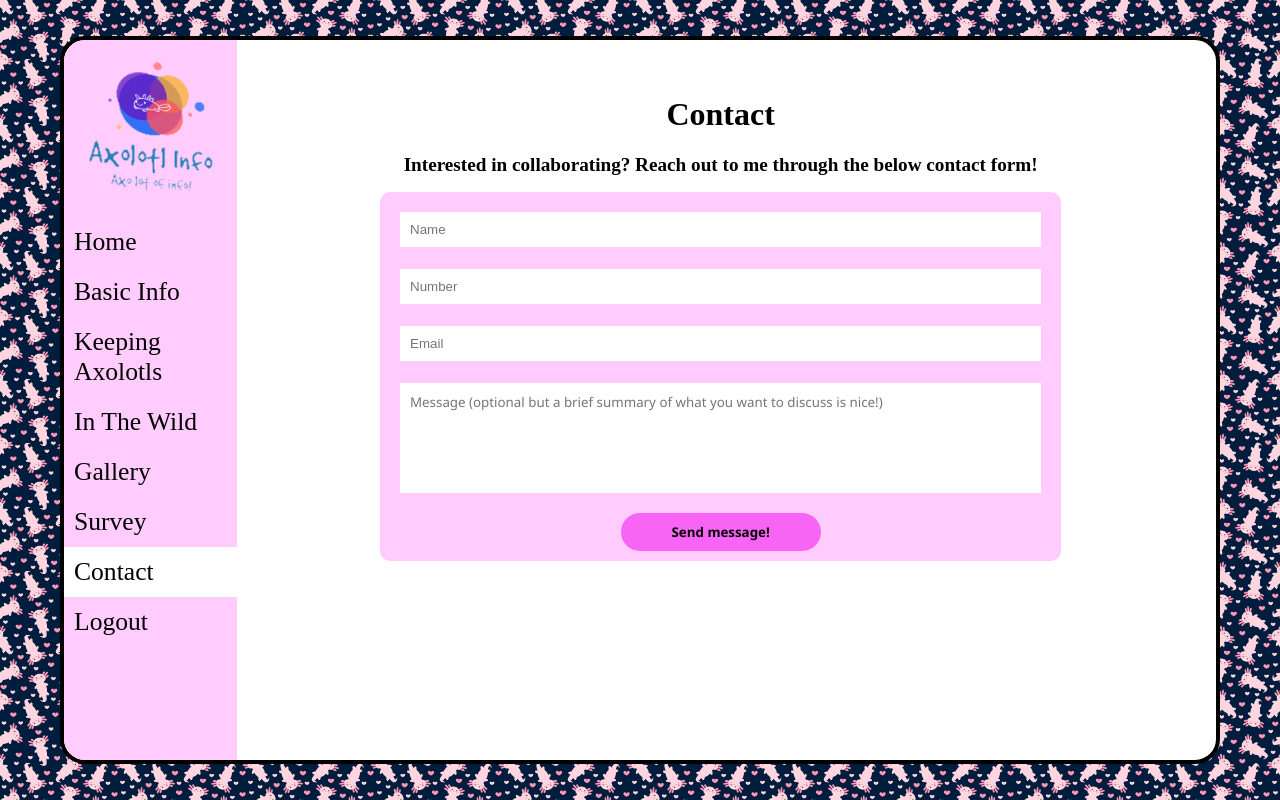
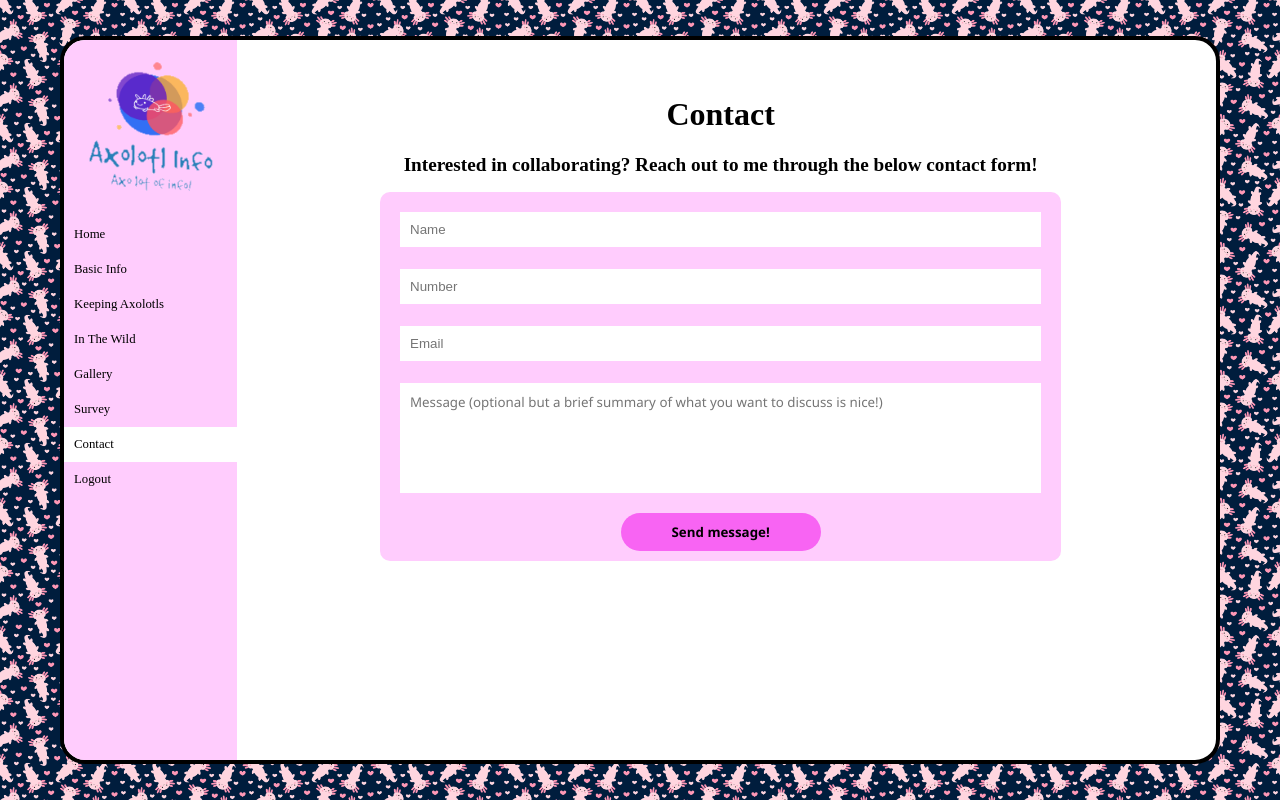
Before and after one commit to JamieC96/Module-4-coursework, a Flask app: page /contact in a window 1280 px wide. Run offline with Flask 3, Linux system fonts and the light colour scheme.

Commit message:
Update css.css

```diff
--- a/static/stylesheets/css.css
+++ b/static/stylesheets/css.css
@@ -56,7 +56,7 @@ iframe{margin-left: auto;
     display: block;
     padding: 10px 0px 10px 10px;
     margin: 0px 0px 0px 0px;
-    font-size: 2vw;
+    font-size: 1vw;
     outline:none;
     }
 
```
